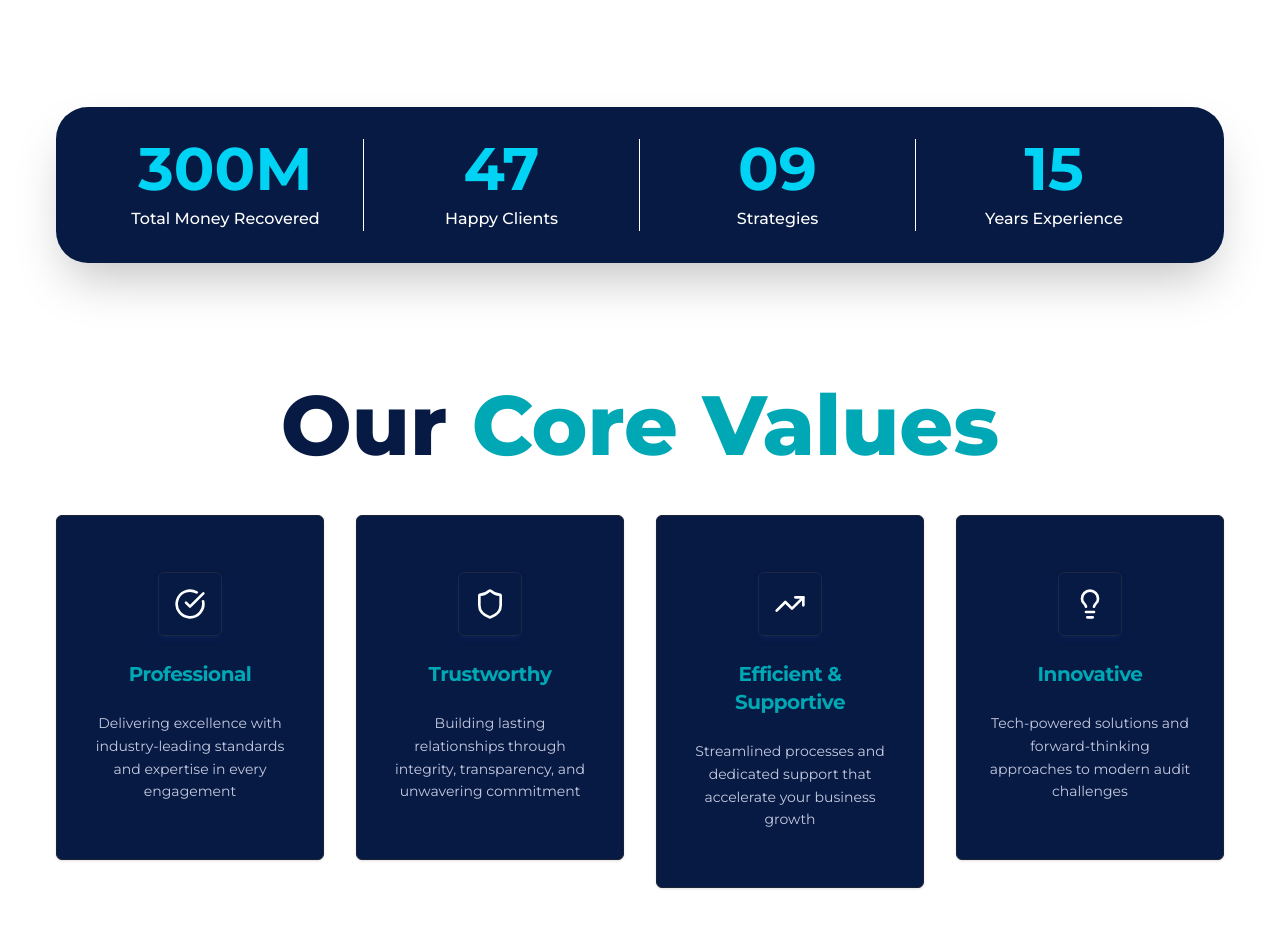
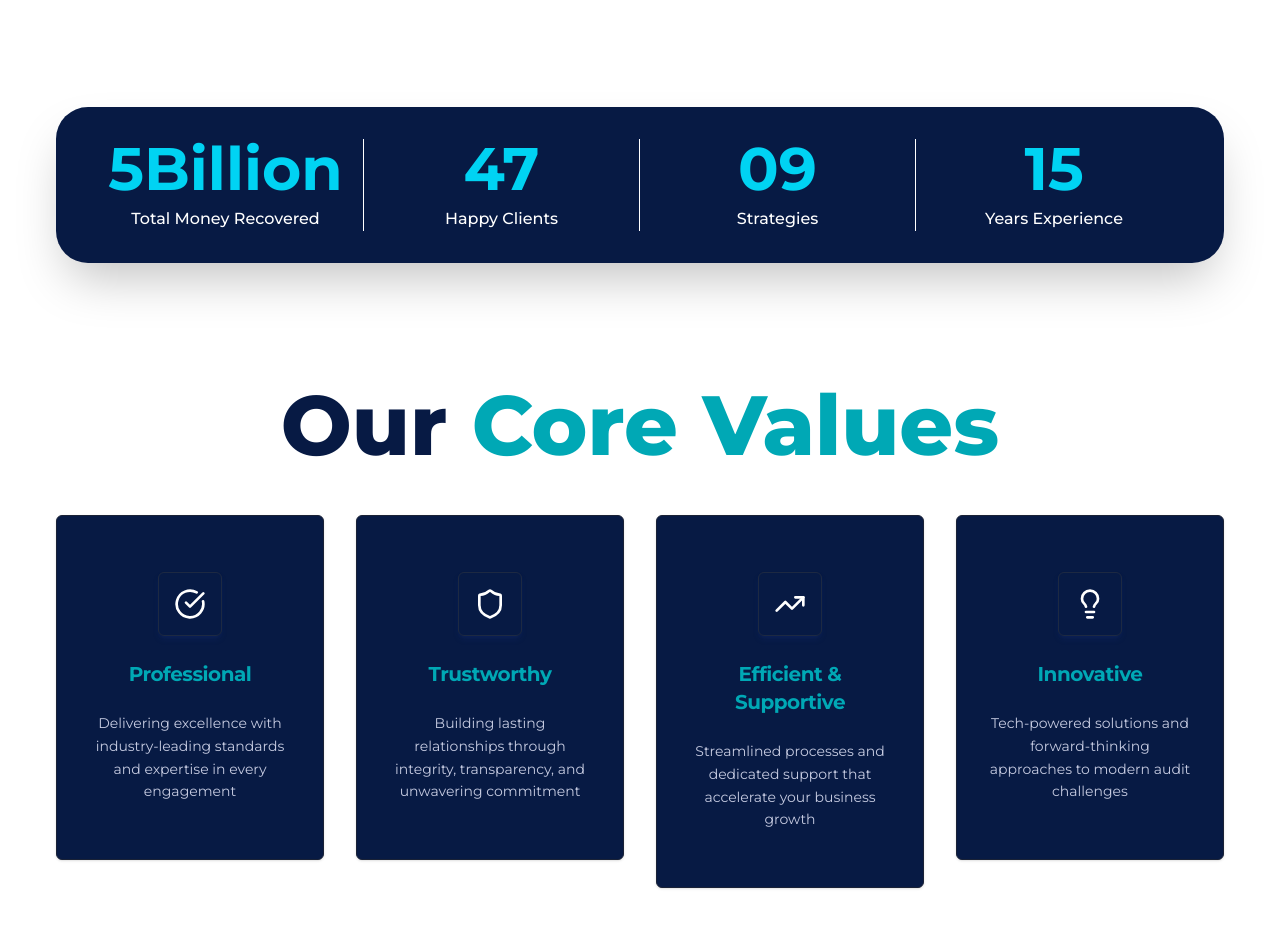
Before and after one commit to simpletools101/audit-link, a Next.js app: page / in a window 1280 px wide. Shown: the part 1760-2687 px from the top of the page. Built offline with nearby package versions, Linux system fonts and the light colour scheme.

Commit message:
money-change

```diff
--- a/components/sections/stats-section.tsx
+++ b/components/sections/stats-section.tsx
@@ -59,7 +59,7 @@ const StatItem: React.FC<StatItemProps> = ({ value, label, delay }) => {
 
 const StatsComponent: React.FC = () => {
     const stats = [
-        { value: '300M', label: 'Total Money Recovered' },
+        { value: '5Billion', label: 'Total Money Recovered' },
         { value: '47', label: 'Happy Clients' },
         { value: '09', label: 'Strategies' },
         { value: '15', label: 'Years Experience' },
```
